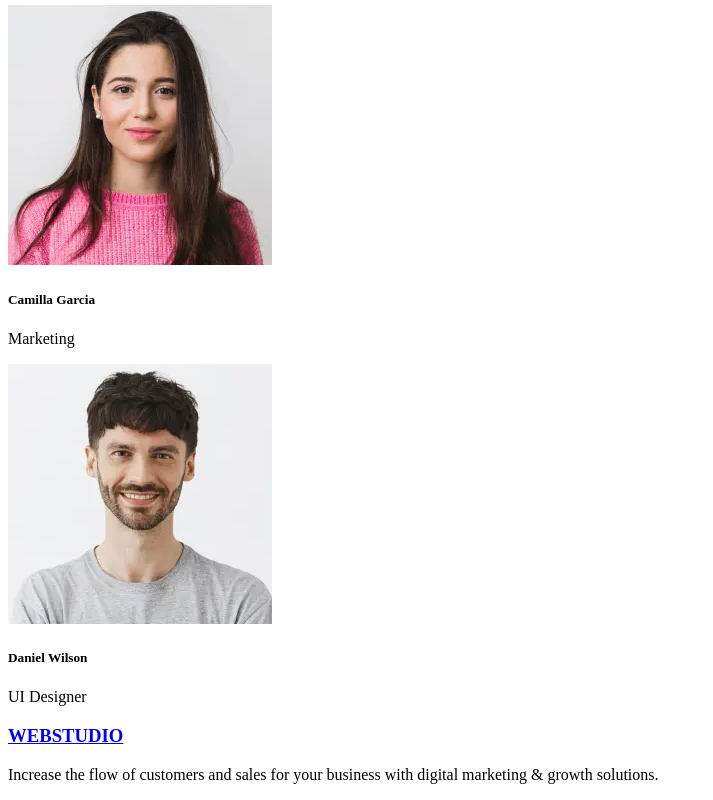
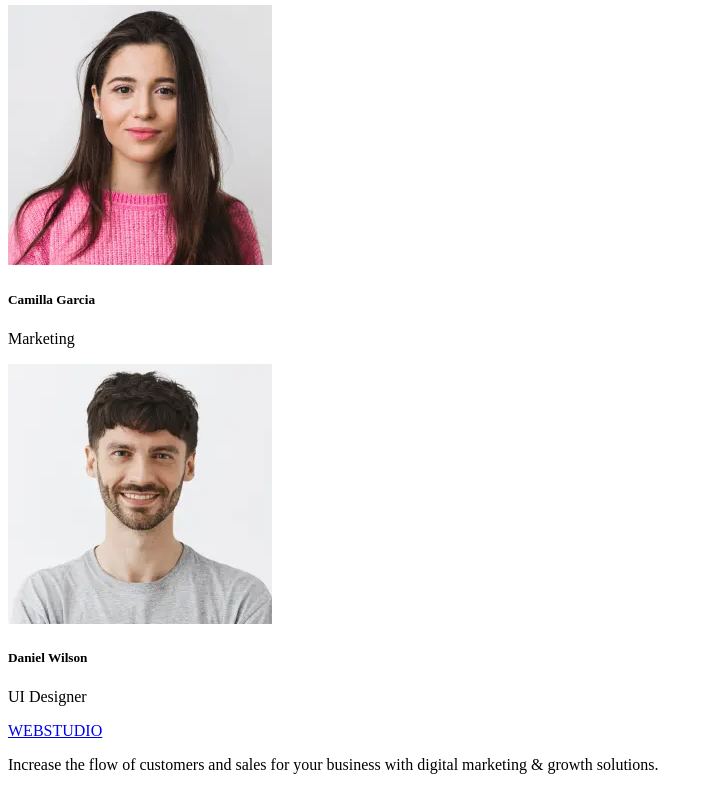
Before and after one commit to keydemetrix/goit-markup-hw-01, a plain HTML site: page index.html in a window 1280 px wide. Shown: the part 1774-2574 px from the top of the page, without its empty margins (0-713 px from the left). Drawn offline with Linux system fonts and the light colour scheme.

Commit message:
Update index.html

```diff
--- a/index.html
+++ b/index.html
@@ -80,7 +80,7 @@
     </section>
 </main>
 <footer>
-    <h3><a href="./index.html">WEBSTUDIO</a></h3>
+    <a href="./index.html">WEBSTUDIO</a>
     <p>Increase the flow of customers and sales for your business with digital marketing & growth solutions.</p>
 </footer>
 
```
